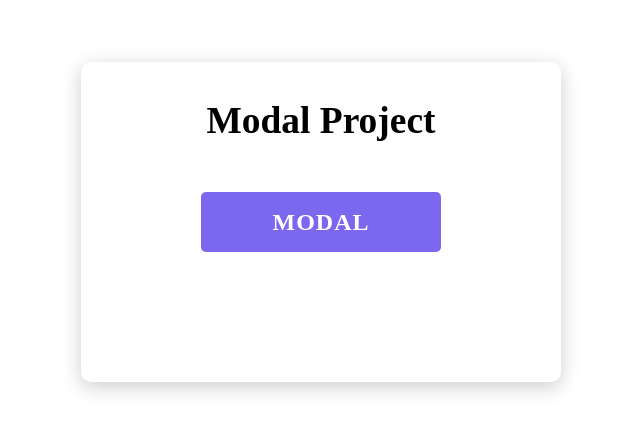
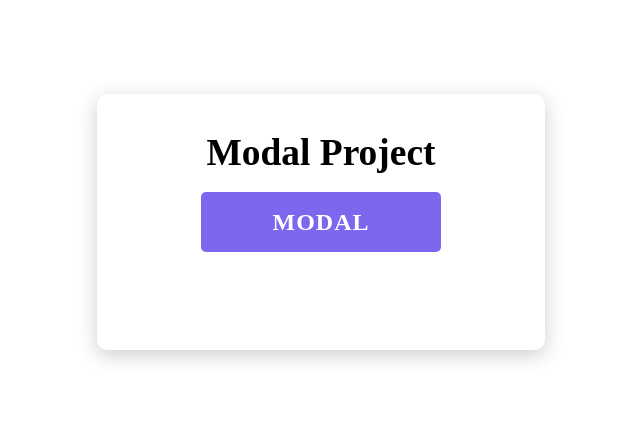
Before and after one commit to dikshantsingh510/dsfilo, a plain HTML site: page index.html in a window 1280 px wide. Shown: the part 178-610 px from the top of the page, without its empty margins (319-959 px from the left). Drawn offline with Linux system fonts and the light colour scheme.

Commit message:
Update style.css

```diff
--- a/style.css
+++ b/style.css
@@ -15,8 +15,8 @@ body {
 
 #modal {
   box-sizing: border-box;
-  width: 15em;
-  height: 10em;
+  width: 14em;
+  height: 8em;
   border-radius: 10px;
   font-size: 4vh;
   position: relative;
@@ -46,7 +46,7 @@ body {
 
 #popup {
   position: absolute;
-  top: 50%;
+  top: 40%;
   left: 50%;
   transform: translate(-50%, -50%);
   box-sizing: border-box;
```
